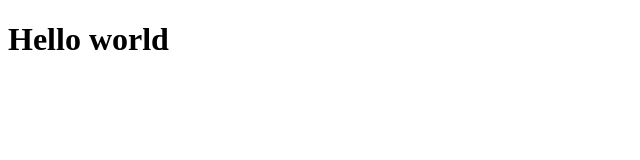
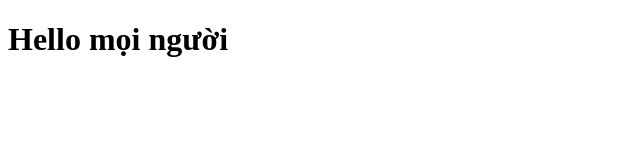
Before and after one commit to manhthichlanh/learngit, a plain HTML site: page index.html in a window 1280 px wide. Shown: the whole page, without its empty margins (0-640 px from the left). Drawn offline with Linux system fonts and the light colour scheme.

Commit message:
Update index.html

```diff
--- a/index.html
+++ b/index.html
@@ -6,6 +6,6 @@
     <title>Document</title>
 </head>
 <body>
-    <h1>Hello world</h1>
+    <h1>Hello mọi người</h1>
 </body>
 </html>
```
